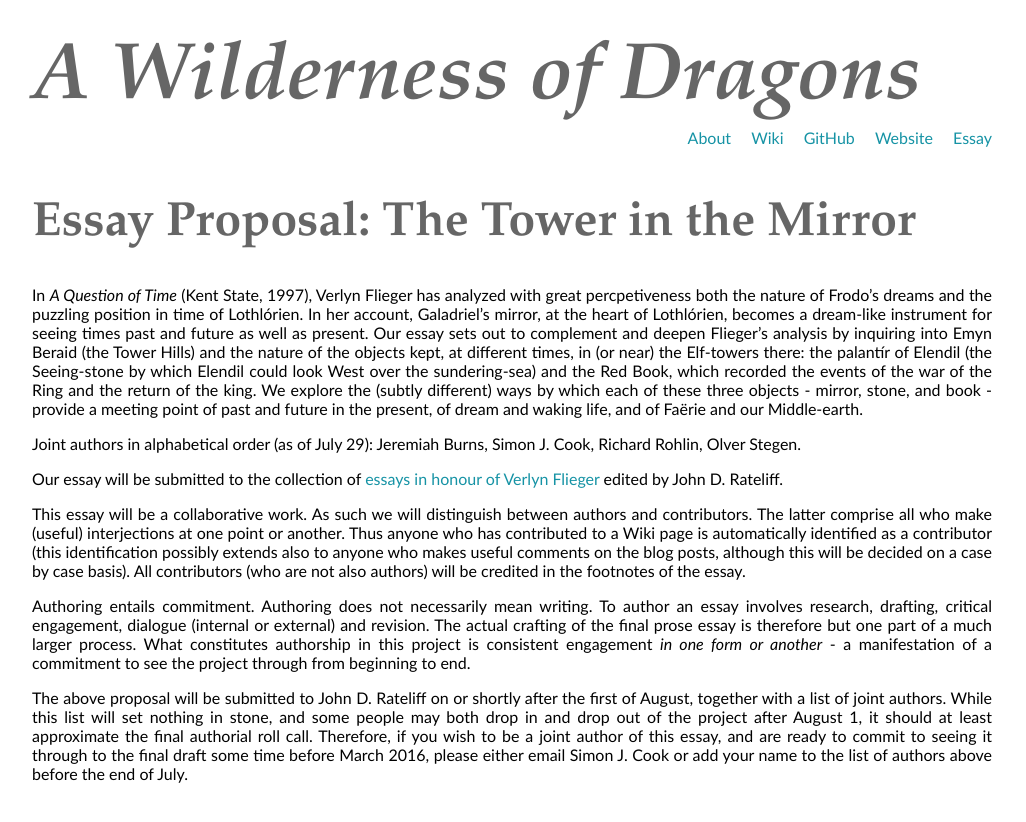
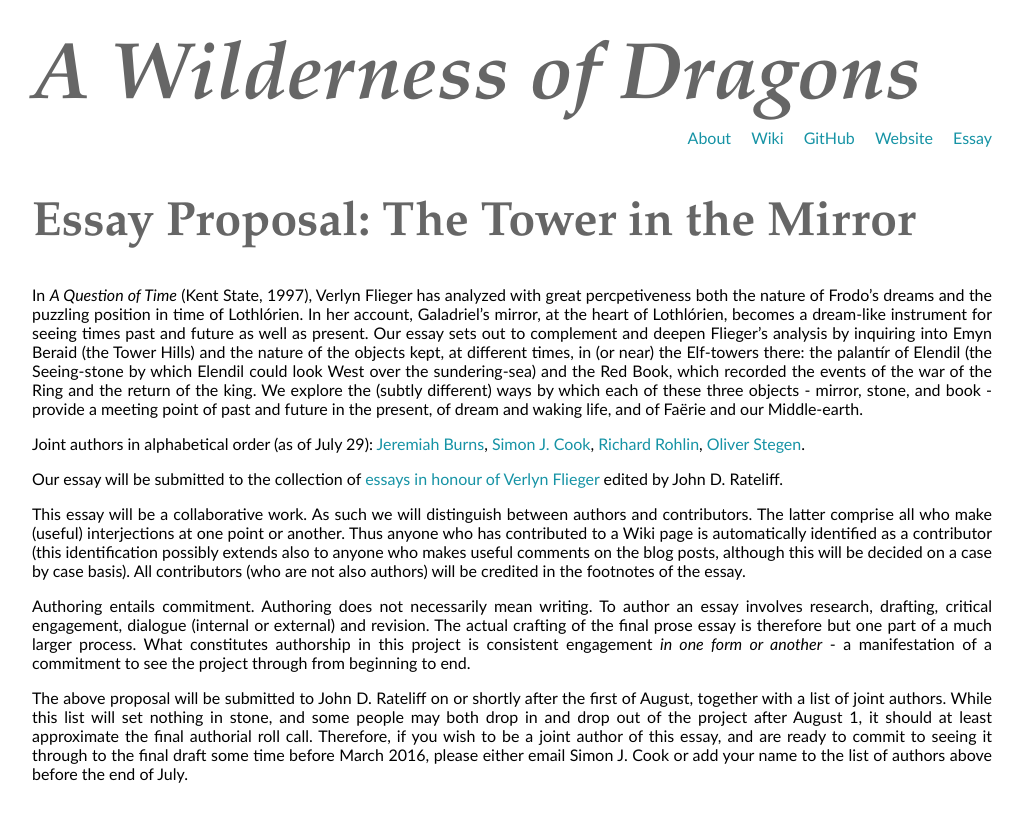
Before and after one commit to uoou/AWildernessOfDragons, a Jekyll site: the page built from essay.md, in a window 1280 px wide. Shown: the top 822 px of the page, without its empty margins (0-1026 px from the left). Built offline with Jekyll 4.4.1, drawn with Linux system fonts in a browser that asks for light colours; Markdown is read by kramdown in place of the engine named in the settings.

Commit message:
Update essay.md

```diff
--- a/essay.md
+++ b/essay.md
@@ -4,7 +4,7 @@
 ---
 In *A Question of Time* (Kent State, 1997), Verlyn Flieger has analyzed with great percpetiveness both the nature of Frodo's dreams and the puzzling position in time of Lothlórien. In her account, Galadriel's mirror, at the heart of Lothlórien, becomes a dream-like instrument for seeing times past and future as well as present. Our essay sets out to complement and deepen Flieger's analysis by inquiring into Emyn Beraid (the Tower Hills) and the nature of the objects kept, at different times, in (or near) the Elf-towers there: the palantír of Elendil (the Seeing-stone by which Elendil could look West over the sundering-sea) and the Red Book, which recorded the events of the war of the Ring and the return of the king. We explore the (subtly different) ways by which each of these three objects - mirror, stone, and book - provide a meeting point of past and future in the present, of dream and waking life, and of Faërie and our Middle-earth.
 
-Joint authors in alphabetical order (as of July 29): Jeremiah Burns, Simon J. Cook, Richard Rohlin, Olver Stegen.
+Joint authors in alphabetical order (as of July 29): [Jeremiah Burns](https://plus.google.com/+JeremiahBurns/about), [Simon J. Cook](https://plus.google.com/+simoncook/about), [Richard Rohlin](https://plus.google.com/+RichardRohlin/about), [Oliver Stegen](https://plus.google.com/+OliverStegen/about).
 
 Our essay will be submitted to the collection of [essays in honour of Verlyn Flieger](http://sacnoths.blogspot.co.il/2015/05/verlyn-flieger-festschrit-call-for.html) edited by John D. Rateliff.
 
```
